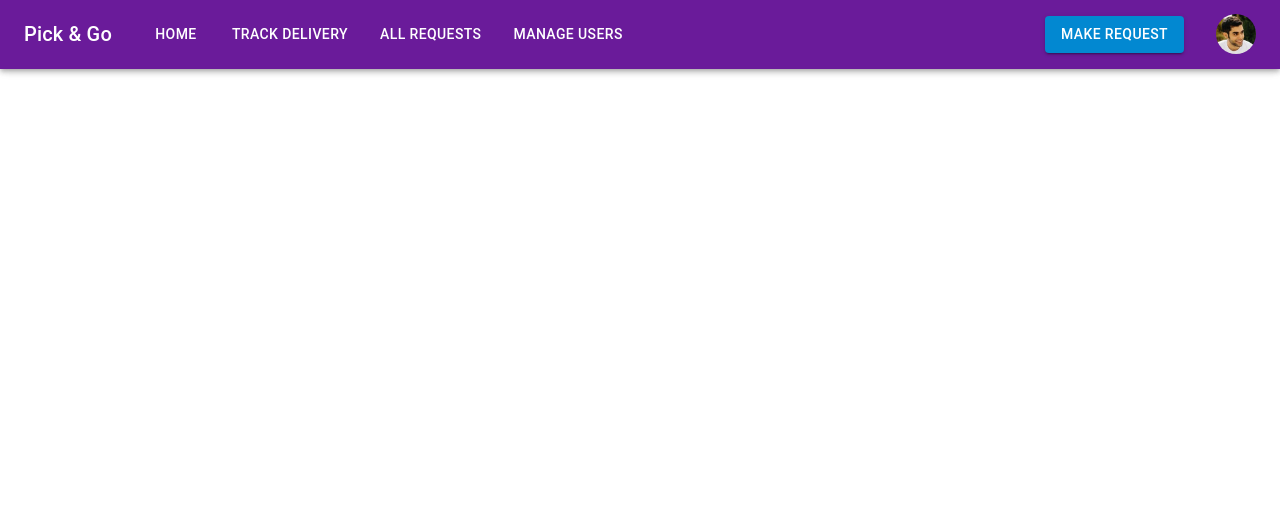
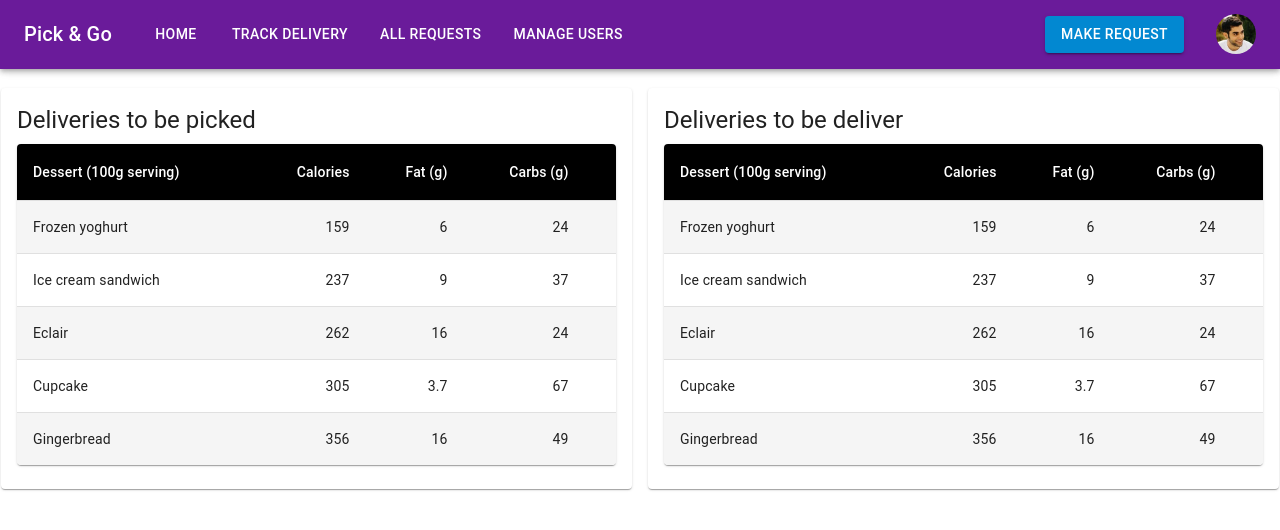
Before and after one commit to JaithKaushalya/pickandgo-frontend, a React (Create React App) app: page /allocation in a window 1280 px wide. Shown: the top 530 px of the page. Built offline with nearby package versions, Linux system fonts and the light colour scheme; what react-swipeable-views-utils would draw is missing.

Commit message:
allocation

```diff
--- a/src/pages/Allocation.jsx
+++ b/src/pages/Allocation.jsx
@@ -1,11 +1,130 @@
+import { Card, CardContent, CardHeader, Grid, TableContainer, Typography } from '@mui/material'
 import React from 'react'
 import Header from '../components/header'
+import { styled } from '@mui/material/styles';
+import Table from '@mui/material/Table';
+import TableBody from '@mui/material/TableBody';
+import TableCell, { tableCellClasses } from '@mui/material/TableCell';
+import TableHead from '@mui/material/TableHead';
+import TableRow from '@mui/material/TableRow';
+import Paper from '@mui/material/Paper';
 
 const Allocation = () => {
+
+    const StyledCard = styled(Card)(({ theme }) => ({
+
+        marginTop: "80px"
+    }));
+
+    const StyledTableCell = styled(TableCell)(({ theme }) => ({
+        [`&.${tableCellClasses.head}`]: {
+            backgroundColor: theme.palette.common.black,
+            color: theme.palette.common.white,
+        },
+        [`&.${tableCellClasses.body}`]: {
+            fontSize: 14,
+        },
+    }));
+
+    const StyledTableRow = styled(TableRow)(({ theme }) => ({
+        '&:nth-of-type(odd)': {
+            backgroundColor: theme.palette.action.hover,
+        },
+        // hide last border
+        '&:last-child td, &:last-child th': {
+            border: 0,
+        },
+    }));
+
+    function createData(name, calories, fat, carbs, protein) {
+        return { name, calories, fat, carbs, protein };
+    }
+
+    const rows = [
+        createData('Frozen yoghurt', 159, 6.0, 24, 4.0),
+        createData('Ice cream sandwich', 237, 9.0, 37, 4.3),
+        createData('Eclair', 262, 16.0, 24, 6.0),
+        createData('Cupcake', 305, 3.7, 67, 4.3),
+        createData('Gingerbread', 356, 16.0, 49, 3.9),
+    ];
+
     return (
         <>
             <Header />
-            <div>Allocation</div>
+            <Grid container spacing={2}>
+                <Grid item xs={12} sm={12} lg={6}>
+                    <StyledCard sx={{ minWidth: 275 }}>
+                        <CardContent>
+                            <Typography gutterBottom variant="h5" component="div">
+                                Deliveries to be picked
+                            </Typography>
+                            <TableContainer component={Paper}>
+                                <Table sx={{ minWidth: 700 }} aria-label="customized table">
+                                    <TableHead>
+                                        <TableRow>
+                                            <StyledTableCell>Dessert (100g serving)</StyledTableCell>
+                                            <StyledTableCell align="right">Calories</StyledTableCell>
+                                            <StyledTableCell align="right">Fat&nbsp;(g)</StyledTableCell>
+                                            <StyledTableCell align="right">Carbs&nbsp;(g)</StyledTableCell>
+                                            <StyledTableCell align="right">Protein&nbsp;(g)</StyledTableCell>
+                                        </TableRow>
+                                    </TableHead>
+                                    <TableBody>
+                                        {rows.map((row) => (
+                                            <StyledTableRow key={row.name}>
+                                                <StyledTableCell component="th" scope="row">
+                                                    {row.name}
+                                                </StyledTableCell>
+                                                <StyledTableCell align="right">{row.calories}</StyledTableCell>
+                                                <StyledTableCell align="right">{row.fat}</StyledTableCell>
+                                                <StyledTableCell align="right">{row.carbs}</StyledTableCell>
+                                                <StyledTableCell align="right">{row.protein}</StyledTableCell>
+                                            </StyledTableRow>
+                                        ))}
+                                    </TableBody>
+                                </Table>
+                            </TableContainer>
+                        </CardContent>
+                    </StyledCard>
+                </Grid>
+
+                <Grid item xs={12} sm={12} lg={6}>
+                    <StyledCard sx={{ minWidth: 275 }}>
+                        <CardContent>
+                            <Typography gutterBottom variant="h5" component="div">
+                                Deliveries to be deliver
+                            </Typography>
+                            <TableContainer component={Paper}>
+                                <Table sx={{ minWidth: 700 }} aria-label="customized table">
+                                    <TableHead>
+                                        <TableRow>
+                                            <StyledTableCell>Dessert (100g serving)</StyledTableCell>
+                                            <StyledTableCell align="right">Calories</StyledTableCell>
+                                            <StyledTableCell align="right">Fat&nbsp;(g)</StyledTableCell>
+                                            <StyledTableCell align="right">Carbs&nbsp;(g)</StyledTableCell>
+                                            <StyledTableCell align="right">Protein&nbsp;(g)</StyledTableCell>
+                                        </TableRow>
+                                    </TableHead>
+                                    <TableBody>
+                                        {rows.map((row) => (
+                                            <StyledTableRow key={row.name}>
+                                                <StyledTableCell component="th" scope="row">
+                                                    {row.name}
+                                                </StyledTableCell>
+                                                <StyledTableCell align="right">{row.calories}</StyledTableCell>
+                                                <StyledTableCell align="right">{row.fat}</StyledTableCell>
+                                                <StyledTableCell align="right">{row.carbs}</StyledTableCell>
+                                                <StyledTableCell align="right">{row.protein}</StyledTableCell>
+                                            </StyledTableRow>
+                                        ))}
+                                    </TableBody>
+                                </Table>
+                            </TableContainer>
+                        </CardContent>
+                    </StyledCard>
+                </Grid>
+
+            </Grid>
         </>
     )
 }
```
